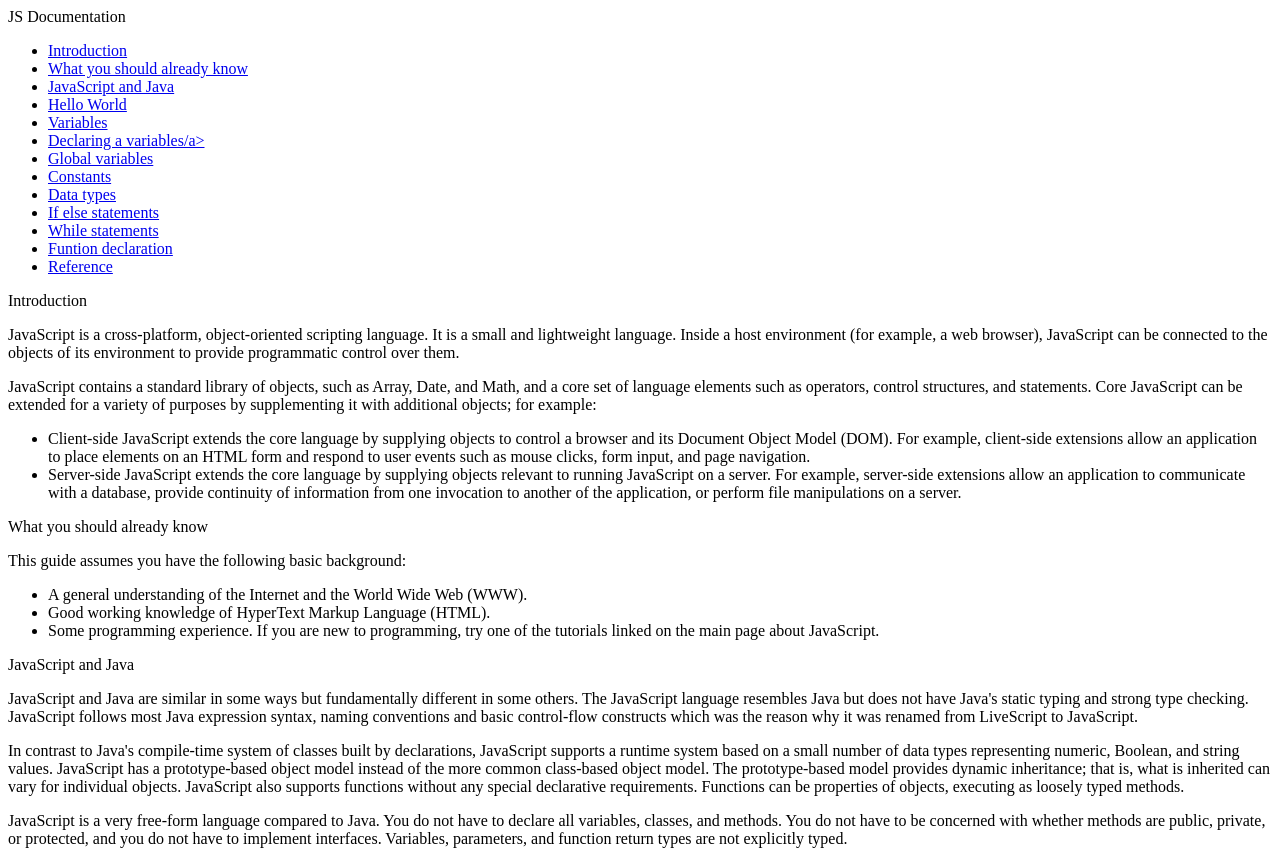
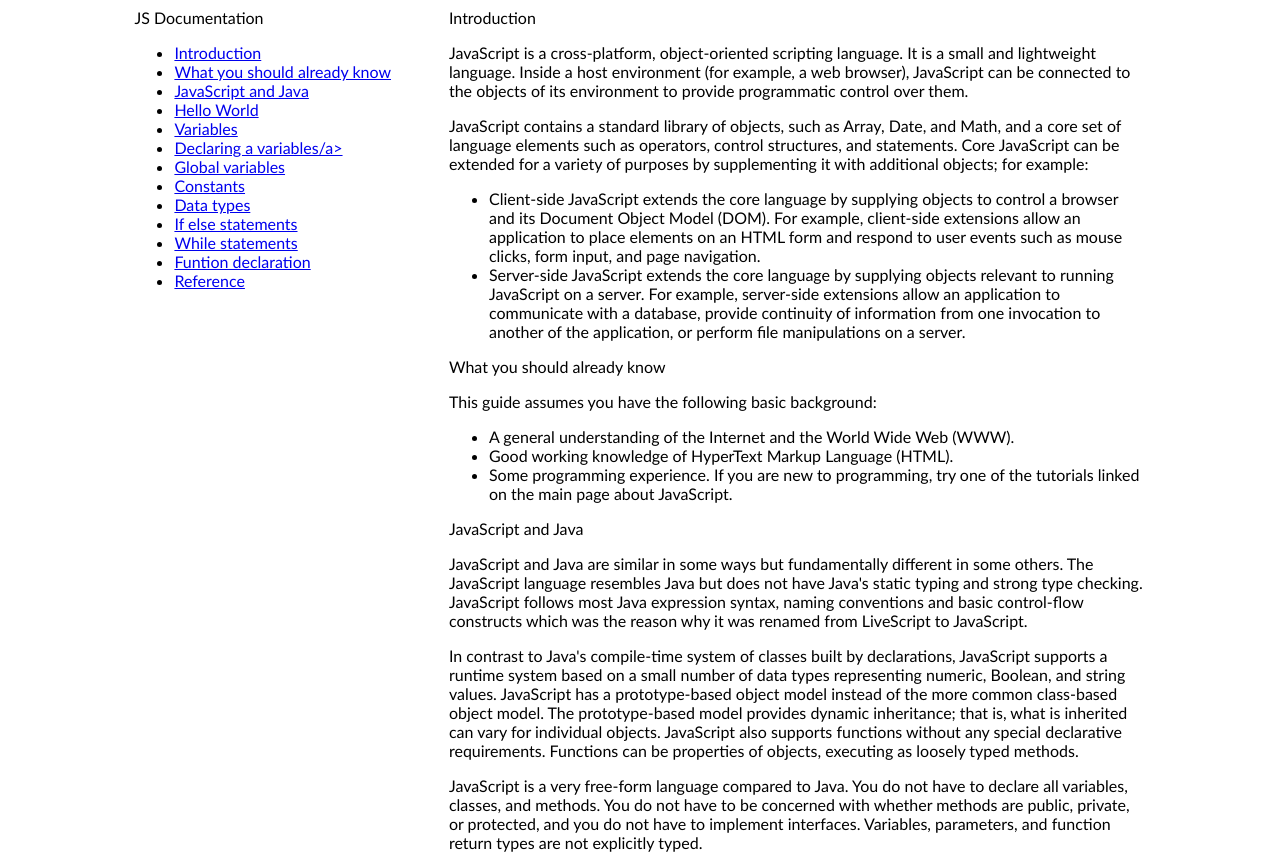
Before and after one commit to amz780/build-a-technical-documentation-, a plain HTML site: page index.html in a window 1280 px wide. Shown: the top 855 px of the page. Drawn offline with Linux system fonts and the light colour scheme.

Commit message:
add flexbox

```diff
--- a/index.html
+++ b/index.html
@@ -7,7 +7,28 @@
     <title>Build a technical documentation</title>
     <link rel="stylesheet" href="https://cdnjs.cloudflare.com/ajax/libs/font-awesome/5.15.3/css/all.min.css">
     <style>
-
+*{
+    box-sizing: border-box;
+}
+body{
+    display: flex;
+    flex-direction: column;
+    justify-content: center;
+    align-items: center;
+    font-family: 'Trebuchet MS', 'Lucida Sans Unicode', 'Lucida Grande', 'Lucida Sans', Arial, sans-serif;
+}
+.container{
+    width: 80%;
+    display: flex;
+    gap: 1em;
+}
+.side-bar{
+    flex-flow: column wrap;
+    width: 30%;
+}
+.section-container{
+    width: 70%;
+}
 
 
     </style>
```
Lines whose indentation alone changed are shown as unchanged.
